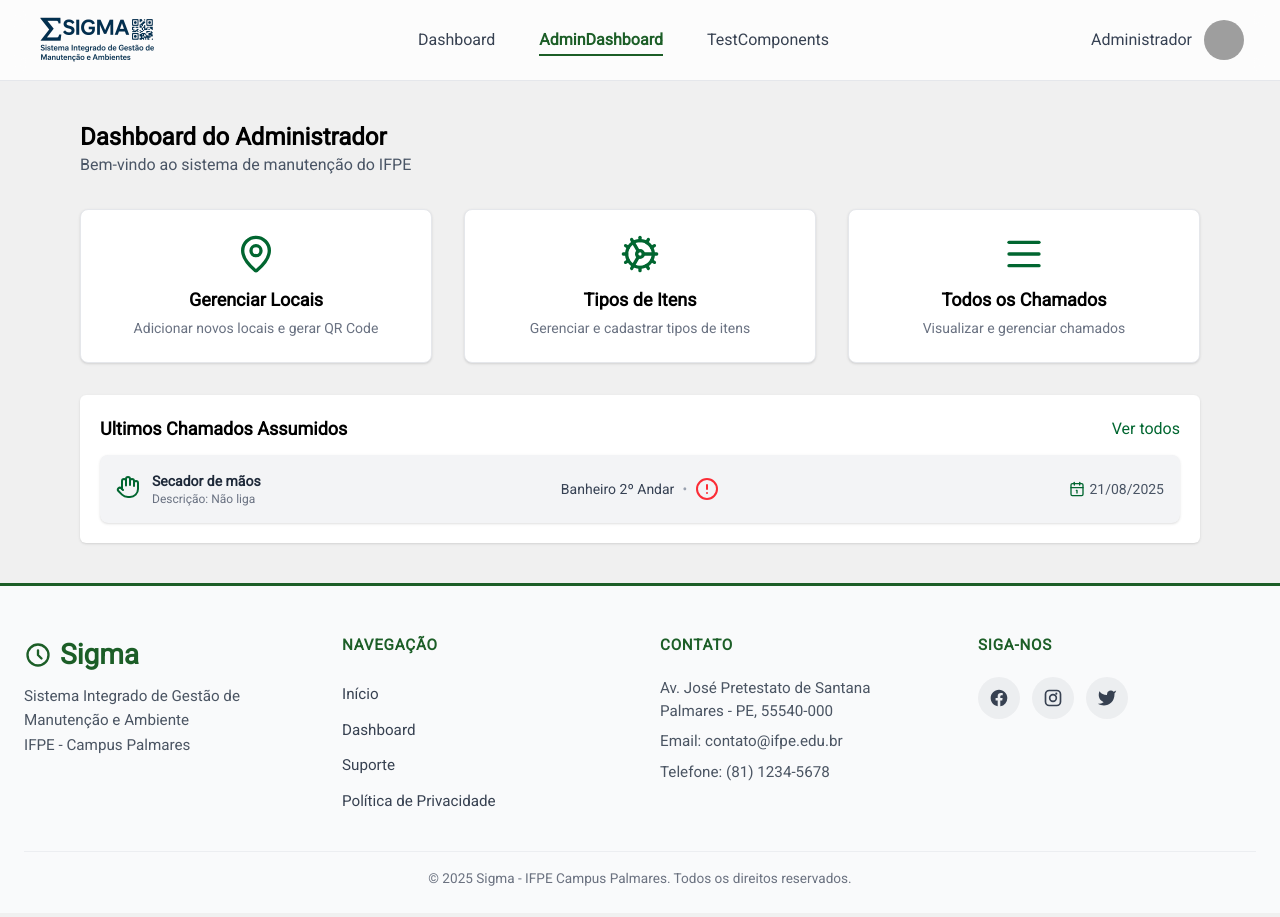
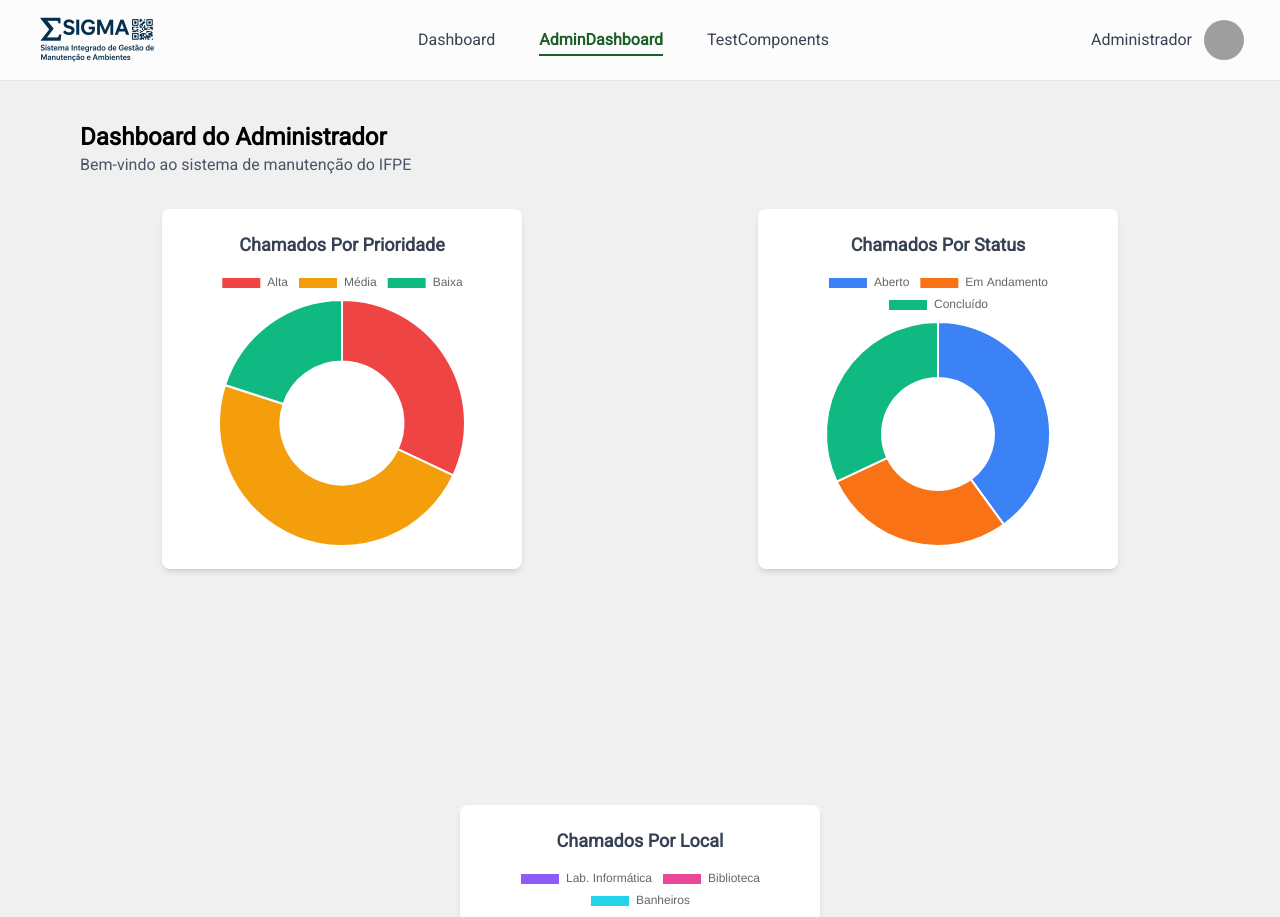
Before and after one commit to AnthonyVinicius/SIGMA-Front, a Vue app: page /adminDashboard in a window 1280 px wide. Shown: the top 917 px of the page. Built offline with nearby package versions, Linux system fonts and the light colour scheme; grey boxes are pictures that could not be loaded.

Commit message:
Criando a base dos gráficos

```diff
--- a/package.json
+++ b/package.json
@@ -11,12 +11,14 @@
   "dependencies": {
     "@tailwindcss/vite": "^4.1.13",
     "axios": "^1.12.2",
+    "chart.js": "^4.5.0",
     "html5-qrcode": "^2.3.8",
     "install": "^0.13.0",
     "lucide-vue-next": "^0.545.0",
     "npm": "^11.6.0",
     "tailwindcss": "^4.1.13",
     "vue": "^3.5.18",
+    "vue-chartjs": "^5.3.2",
     "vue-router": "^4.5.1"
   },
   "devDependencies": {
--- /dev/null
+++ b/src/components/BaseChart.vue
@@ -0,0 +1,54 @@
+<template>
+  <div class="w-full h-80">
+    <canvas ref="chartRef"></canvas>
+  </div>
+</template>
+
+<script setup>
+import { onMounted, ref, watch } from 'vue';
+import { Chart, registerables } from 'chart.js';
+
+Chart.register(...registerables);
+
+const props = defineProps({
+  chartData: {
+    type: Object,
+    required: true, // { labels: [...], datasets: [...] }
+  },
+  chartOptions: {
+    type: Object,
+    default: () => ({ responsive: true, plugins: { legend: { position: 'top' } } })
+  },
+  chartType: {
+    type: String,
+    default: 'bar' // bar, pie, line, doughnut etc.
+  }
+});
+
+let chartInstance = null;
+const chartRef = ref(null);
+
+onMounted(() => {
+  if (chartRef.value) {
+    chartInstance = new Chart(chartRef.value, {
+      type: props.chartType,
+      data: props.chartData,
+      options: props.chartOptions
+    });
+  }
+});
+
+// Atualiza o gráfico quando os dados mudam
+watch(() => props.chartData, (newData) => {
+  if (chartInstance) {
+    chartInstance.data = newData;
+    chartInstance.update();
+  }
+}, { deep: true });
+</script>
+
+<style scoped>
+canvas {
+  max-width: 100%;
+}
+</style>
--- a/src/views/AdminDashboard.vue
+++ b/src/views/AdminDashboard.vue
@@ -3,7 +3,9 @@ import { MapPin, TextAlignJustify, Cog, Hand, CircleAlert } from 'lucide-vue-nex
 import BaseLayout from '../components/BaseLayout.vue'
 import Actions from '../components/Actions.vue'
 import ItensTabelaChamado from '../components/ItensTabelaChamado.vue'
-
+import BaseChart from '../components/BaseChart.vue';
+import { ref, onMounted } from 'vue';
+//import apiService from '../services/apiService';
 
 const adminActions = [
     {
@@ -37,16 +39,109 @@ const recentCalls = [
         date: '21/08/2025',
     },
 ]
+
+// Dados dos gráficos
+//const chamadosPorPrioridade = ref({ labels: [], datasets: [] });
+//const chamadosPorStatus = ref({ labels: [], datasets: [] });
+//const chamadosPorLocal = ref({ labels: [], datasets: [] });
+
+// Dados de exemplo para os gráficos
+const chamadosPorPrioridade = ref({
+    labels: ['Alta', 'Média', 'Baixa'],
+    datasets: [{
+        label: 'Chamados',
+        data: [8, 12, 5],
+        backgroundColor: ['#ef4444', '#f59e0b', '#10b981']
+    }]
+});
+
+const chamadosPorStatus = ref({
+    labels: ['Aberto', 'Em Andamento', 'Concluído'],
+    datasets: [{
+        label: 'Chamados',
+        data: [10, 7, 8],
+        backgroundColor: ['#3b82f6','#f97316','#10b981']
+    }]
+});
+
+const chamadosPorLocal = ref({
+    labels: ['Lab. Informática', 'Biblioteca', 'Banheiros'],
+    datasets: [{
+        label: 'Chamados',
+        data: [6, 4, 15],
+        backgroundColor: ['#8b5cf6','#ec4899','#22d3ee']
+    }]
+});
+
+// Carrega os dados dos gráficos da API
+//onMounted(async () => {
+//    try {
+//        const response = await apiService.get('/chamados/dashboard');
+        // Exemplo de retorno esperado:
+        // { prioridade: { labels: [...], data: [...] }, status: {...}, local: {...} }
+
+//        chamadosPorPrioridade.value = {
+//            labels: response.prioridade.labels,
+//            datasets: [{
+//                label: 'Chamados',
+//                data: response.prioridade.data,
+//                backgroundColor: ['#1C5E27','#f59e0b','#ef4444']
+//            }]
+//        };
+
+//        chamadosPorStatus.value = {
+//            labels: response.status.labels,
+//            datasets: [{
+//                label: 'Chamados',
+//                data: response.status.data,
+//                backgroundColor: ['#3b82f6','#f97316','#10b981']
+//            }]
+//        };
+
+//        chamadosPorLocal.value = {
+//            labels: response.local.labels,
+//            datasets: [{
+//                label: 'Chamados',
+//                data: response.local.data,
+//                backgroundColor: ['#8b5cf6','#ec4899','#22d3ee']
+//            }]
+//        };
+
+//    } catch (error) {
+//        console.error('Erro ao carregar dados do dashboard', error);
+//  }
+//});
 </script>
 
 <template>
   <BaseLayout>
     <div class="space-y-8">
+
+      <!-- Cabeçalho -->
       <header>
         <h1 class="text-2xl font-bold text-ponto-if-green">Dashboard do Administrador</h1>
         <p class="text-gray-600">Bem-vindo ao sistema de manutenção do IFPE</p>
       </header>
 
+<!-- Gráficos centralizados -->
+<section class="flex flex-wrap justify-center gap-59">
+  <div class="w-90 h-90 bg-white p-10 rounded-lg shadow-md flex flex-col items-center justify-center">
+    <p class="text-lg font-semibold text-gray-700 text-center mb-2">Chamados Por Prioridade</p>
+    <BaseChart :chart-data="chamadosPorPrioridade" chart-type="doughnut" class="w-full h-64" />
+  </div>
+
+  <div class="w-90 h-90 bg-white p-10 rounded-lg shadow-md flex flex-col items-center justify-center">
+    <p class="text-lg font-semibold text-gray-700 text-center mb-2">Chamados Por Status</p>
+    <BaseChart :chart-data="chamadosPorStatus" chart-type="doughnut" class="w-full h-64" />
+  </div>
+
+  <div class="w-90 h-90 bg-white p-10 rounded-lg shadow-md flex flex-col items-center justify-center">
+    <p class="text-lg font-semibold text-gray-700 text-center mb-2">Chamados Por Local</p>
+    <BaseChart :chart-data="chamadosPorLocal" chart-type="doughnut" class="w-full h-64" />
+  </div>
+</section>
+
+      <!-- Cards de ações -->
       <section>
         <div class="grid gap-8 sm:grid-cols-2 lg:grid-cols-3 justify-items-center">
           <Actions v-for="action in adminActions" :key="action.title">
@@ -59,9 +154,10 @@ const recentCalls = [
         </div>
       </section>
 
-            <div class=" bg-white p-5 rounded-md shadow-sm">
+      <!-- Últimos chamados -->
+      <div class="bg-white p-5 rounded-md shadow-sm">
         <div class="flex items-center mb-3">
-                    <h2 class="text-lg font-semibold">Ultimos Chamados Assumidos</h2>
+          <h2 class="text-lg font-semibold">Últimos Chamados Assumidos</h2>
           <RouterLink to="/" class="ml-auto text-green-800 hover:underline">Ver todos</RouterLink>
         </div>
 
@@ -80,6 +176,7 @@ const recentCalls = [
           </ItensTabelaChamado>
         </div>
       </div>
+
     </div>
   </BaseLayout>
 </template>
```
Also changed, not shown: 1 other file (tests, documents, lock files or other folders). Lines whose indentation alone changed are shown as unchanged.
